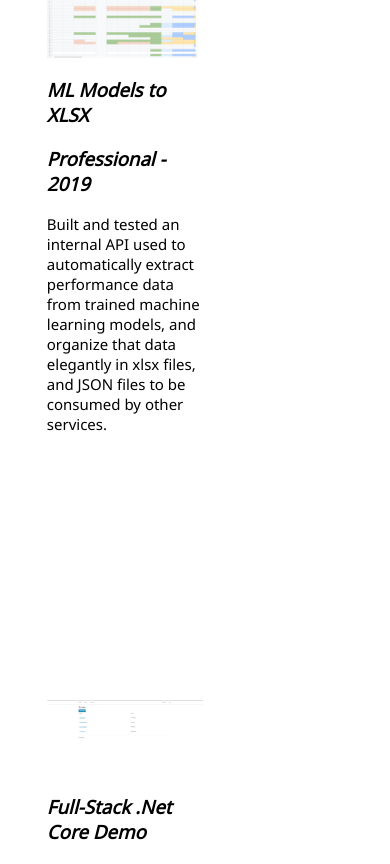
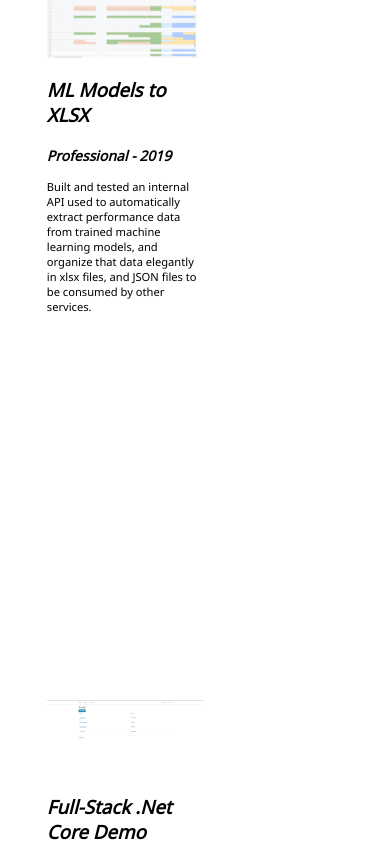
Before and after one commit to cgarner1/PortfolioSiteReact, a React (Create React App) app in the folder portfolio/: page /#/ in a window 390 px wide. Shown: the part 1197-2061 px from the top of the page. Built offline with nearby package versions, Linux system fonts and the light colour scheme; the HTML template or start-up script is replaced by a standard one.

Commit message:
updated project text size for mobile

```diff
--- a/portfolio/src/Components/Project.js
+++ b/portfolio/src/Components/Project.js
@@ -9,7 +9,7 @@
                     <div className="project-img-container"><img className="proj-img" src={process.env.PUBLIC_URL + props.img}></img></div>
                     <div className="proj-text-container">
                         <h3>{props.name}</h3>
-                        <h3>{props.date}</h3>
+                        <h3 className="project-date">{props.date}</h3>
                         <p>{props.children}</p>
                     </div>
                 </div>
--- a/portfolio/src/index.css
+++ b/portfolio/src/index.css
@@ -62,7 +62,7 @@
 
 p {
     font-family: 'Noto Sans', sans-serif;
-    font-size:15px;
+    font-size: calc(10px + 0.3vw);
 }
 
 a {
@@ -232,6 +232,10 @@
     width:40vw;
 }
 
+.project-date {
+    font-size:14px;
+}
+
 .project-img-container{
     position:relative;
 }
```
